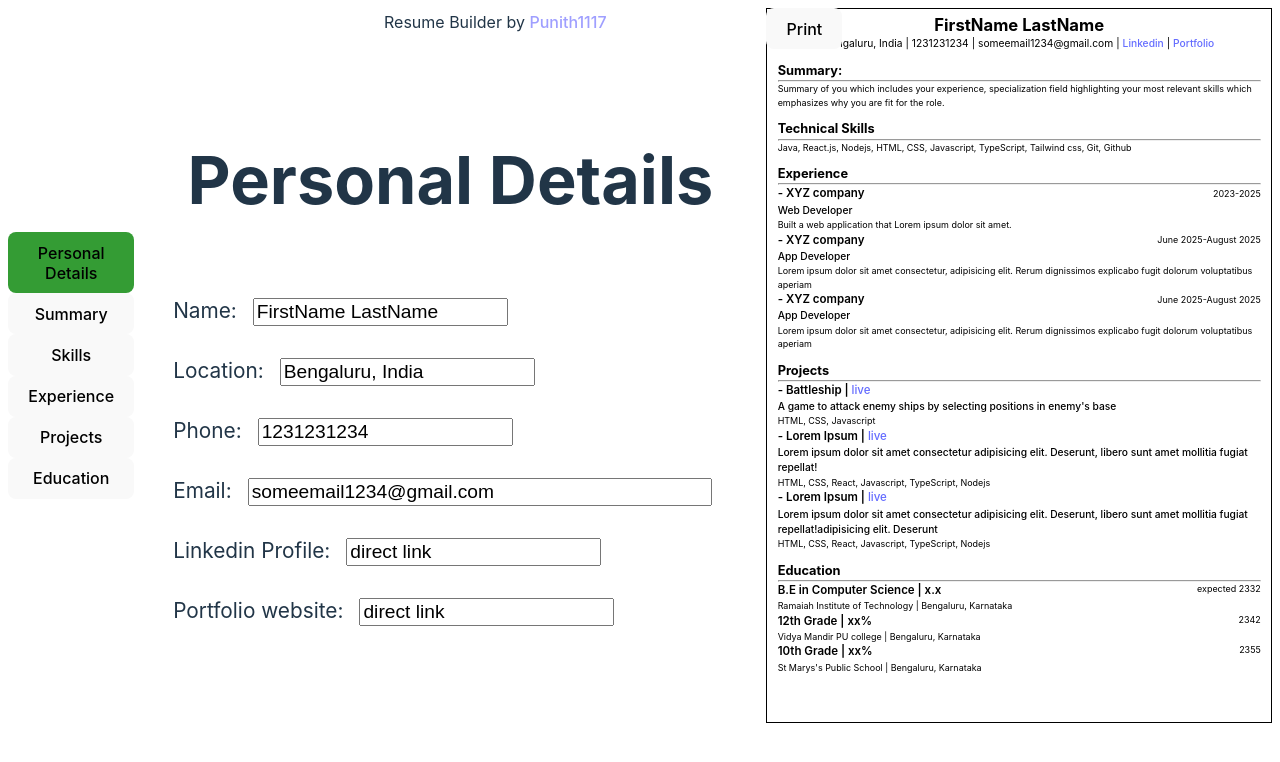
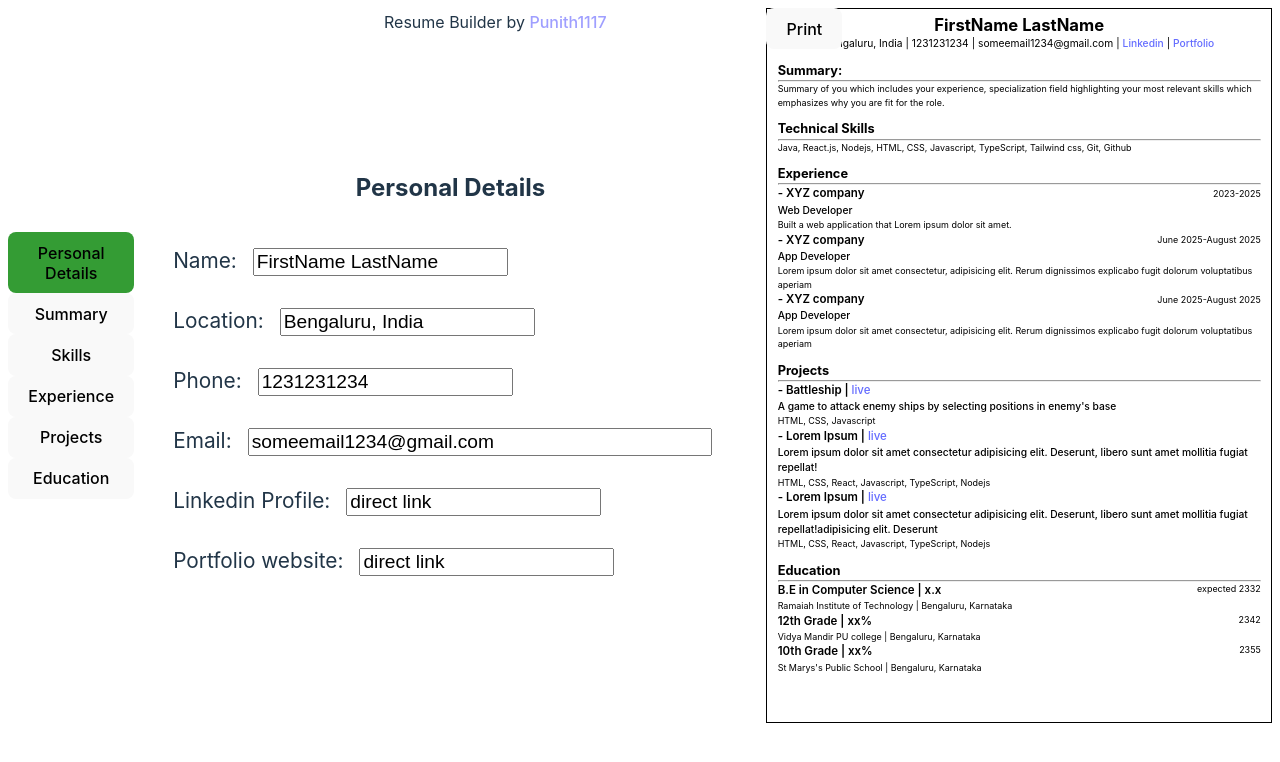
Before and after one commit to Punith1117/resume-builder, a React (Vite) app: page / in a window 1280 px wide. Shown: the top 762 px of the page. Built offline with nearby package versions, Linux system fonts and the light colour scheme.

Commit message:
modify font-sizes of headings

```diff
--- a/src/styles/input.css
+++ b/src/styles/input.css
@@ -22,9 +22,15 @@
         height: 8rem;
     }
 
+    h1 {
+        font-size: 1.5rem;
+        padding-top: 1rem;
+    }
+
     h2 {
         padding: 0;
         margin: 0;
+        font-size: 1.2rem;
     }
 }
 
```
